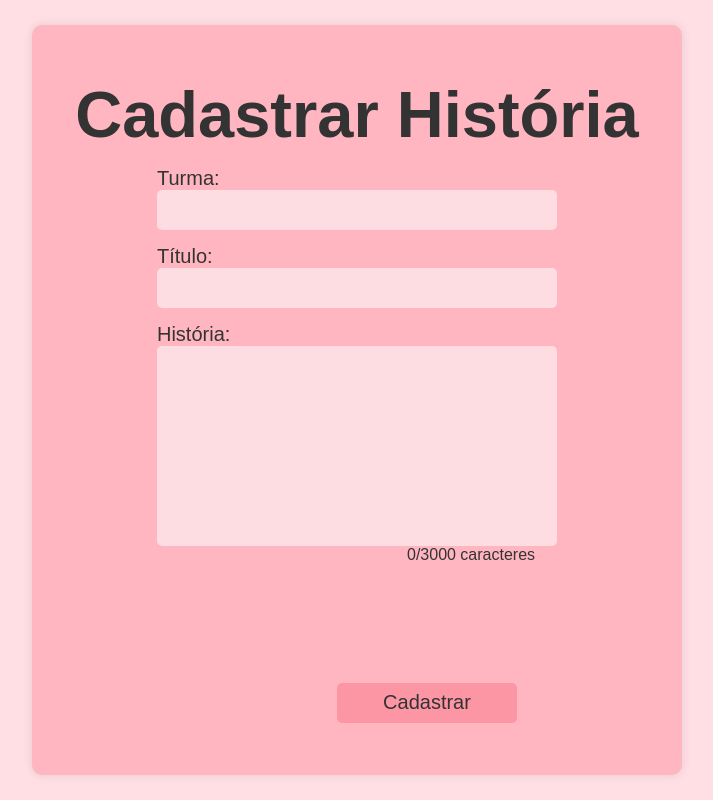
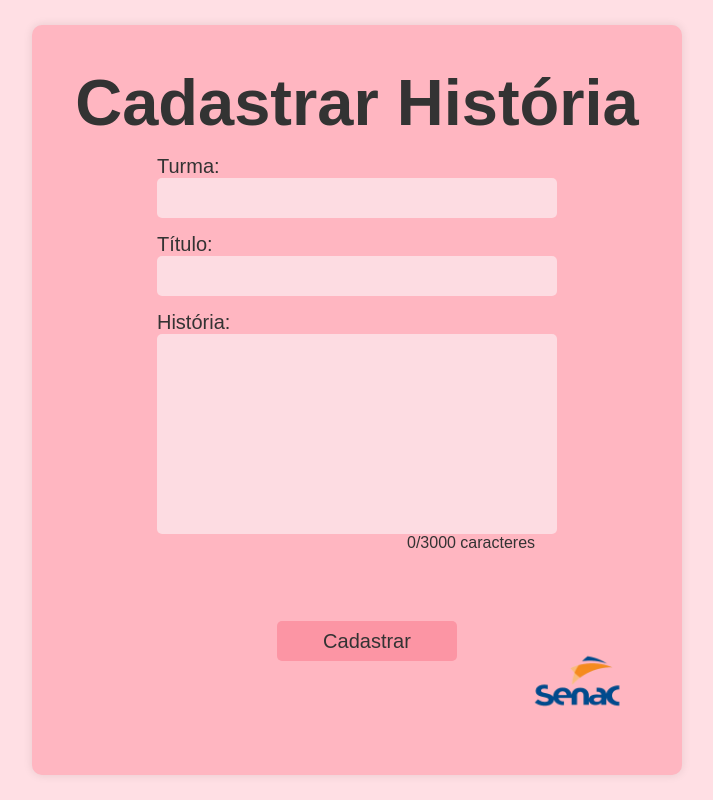
Before and after one commit to TurmaSenacTi123/senacmulheres, a plain HTML site: page index.html in a window 1280 px wide. Shown: the whole page, without its empty margins (283-996 px from the left). Drawn offline with Linux system fonts and the light colour scheme.

Commit message:
Update index.html

```diff
--- a/index.html
+++ b/index.html
@@ -34,7 +34,7 @@
                 <button>Cadastrar</button>
             </div>
             <div id="img">
-                <img src="/logo senac/senac.png" alt="" width="120px">
+                <img src="senac.png" alt="" width="120px">
             </div>
         </div>
     </div>
```
